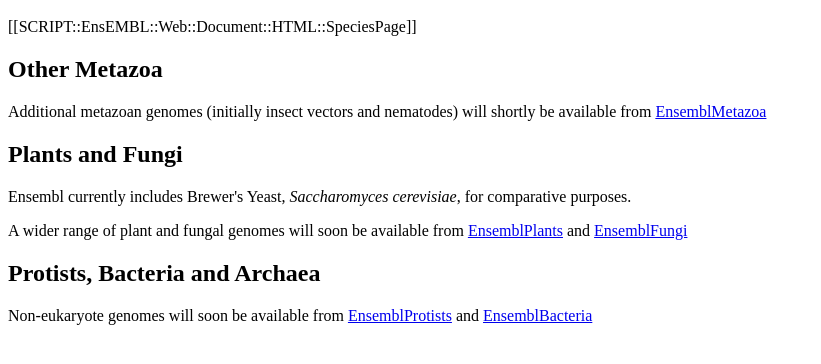
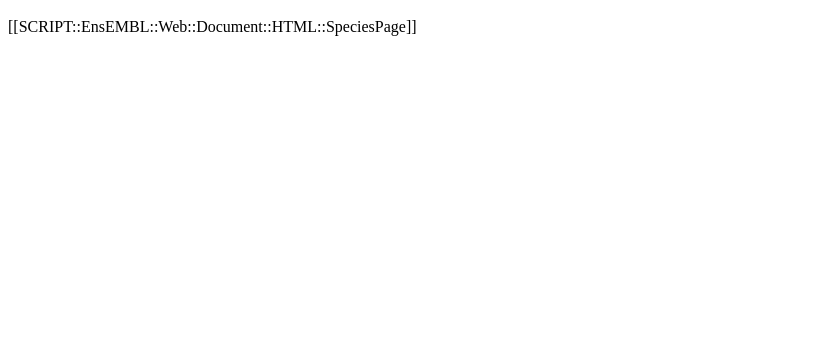
Before and after one commit to EnsemblGenomes/eg-web-bacteria, a plain HTML site: page htdocs/species.html in a window 1280 px wide. Shown: the part 48-412 px from the top of the page, without its empty margins (0-821 px from the left). Drawn offline with Linux system fonts and the light colour scheme.

Commit message:
Update loaction of species page

```diff
--- a/htdocs/components/EGB_10_SpeciesIndexTable.css
+++ b/htdocs/components/EGB_10_SpeciesIndexTable.css
@@ -1,4 +1,4 @@
-/* CSS for datatable on /info/about/species.html */
+/* CSS for datatable on /species.html */
 
 #species_index_table .no-results      { margin: 10px; font-weight: bold}
 #species_index_table .no-results-help { margin: 10px;}
--- a/htdocs/components/EGB_10_SpeciesIndexTable.js
+++ b/htdocs/components/EGB_10_SpeciesIndexTable.js
@@ -1,4 +1,4 @@
-/* JavaScript for datatable on /info/about/species.html */
+/* JavaScript for datatable on /species.html */
 
 Ensembl.Panel.SpeciesIndexTable = Ensembl.Panel.extend({
   init: function () {
--- a/htdocs/species.html
+++ b/htdocs/species.html
@@ -9,24 +9,5 @@
 
 [[SCRIPT::EnsEMBL::Web::Document::HTML::SpeciesPage]]
 
-<div class="threecol-left">
-<h2>Other Metazoa</h2>
-<p>Additional metazoan genomes (initially insect vectors and nematodes) will shortly be available from
-<a href="http://www.ensemblgenomes.org" rel="external">EnsemblMetazoa</a>
-</div>
-<div class="threecol-middle">
-<h2>Plants and Fungi</h2>
-<p>Ensembl currently includes Brewer's Yeast, <em>Saccharomyces cerevisiae</em>, for comparative purposes.</p>
-<p>A wider range of plant and fungal genomes will soon be available from
-<a href="http://www.ensemblgenomes.org" rel="external">EnsemblPlants</a> and
-<a href="http://www.ensemblgenomes.org" rel="external">EnsemblFungi</a></p>
-</div>
-<div class="threecol-right">
-<h2>Protists, Bacteria and Archaea</h2>
-<p>Non-eukaryote genomes will soon be available from
-<a href="http://www.ensemblgenomes.org" rel="external">EnsemblProtists</a> and
-<a href="http://www.ensemblgenomes.org" rel="external">EnsemblBacteria</a></p>
-</div>
-
 </body>
 </html>
```
Also changed, not shown: 2 other files.
